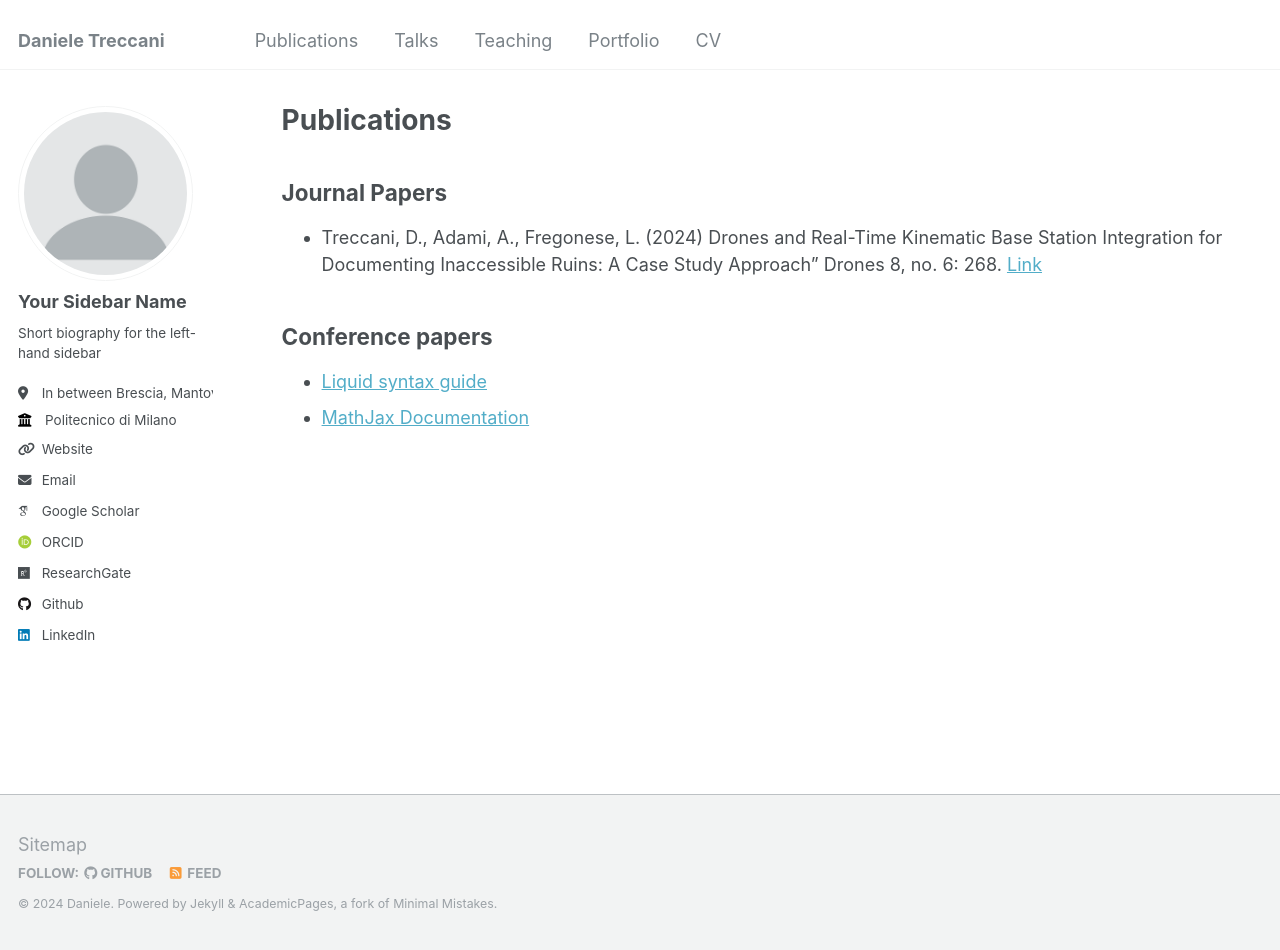
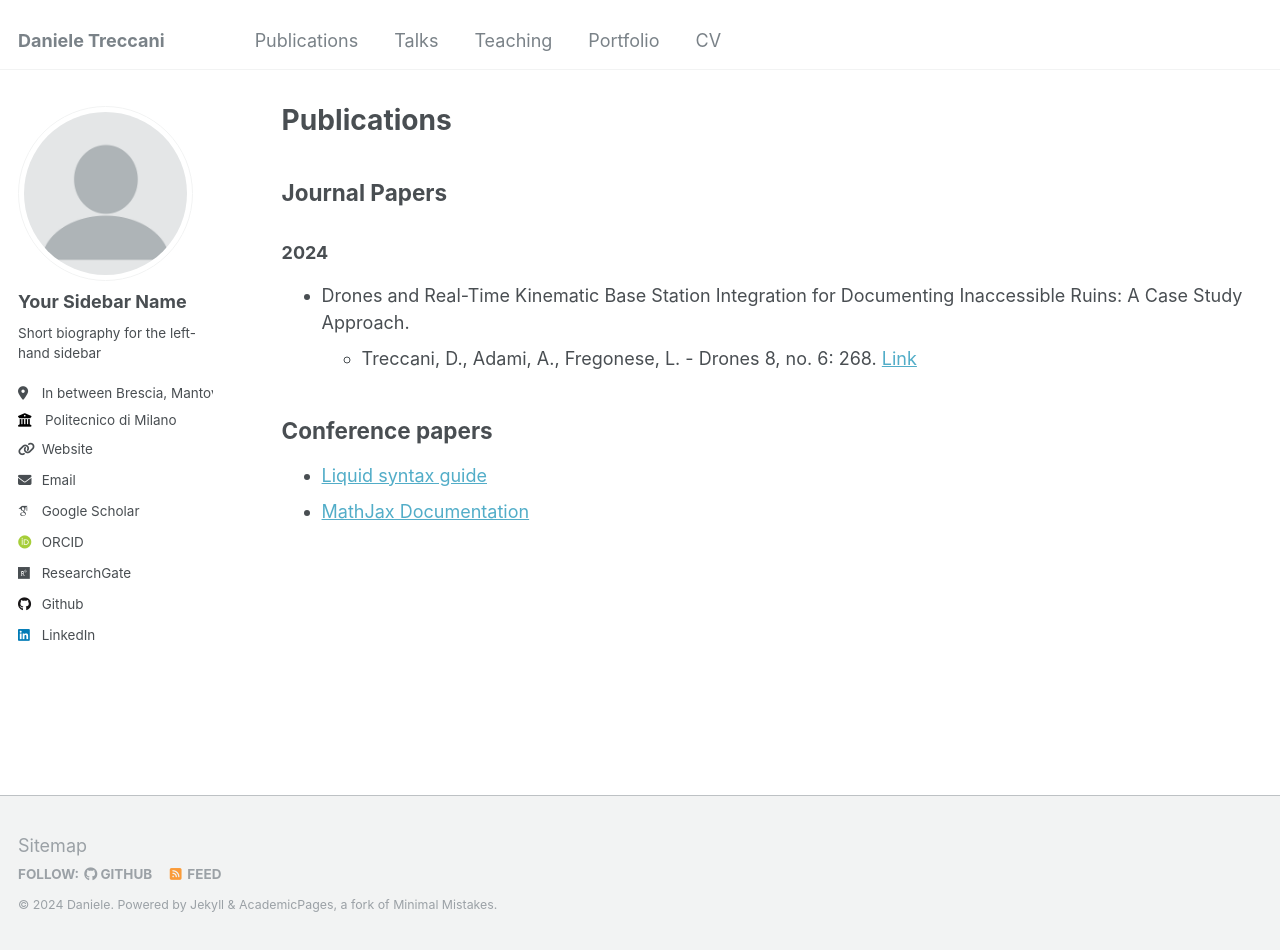
Before and after one commit to DanTRK/DanTRK.github.io, a Jekyll site: the page built from _pages/publications.md, in a window 1280 px wide and 950 px high. Built offline with Jekyll 4.4.1, drawn with Linux system fonts in a browser that asks for light colours; some web fonts are replaced; part of the change alters nothing that is shown.

```diff
--- a/_pages/publications.md
+++ b/_pages/publications.md
@@ -11,7 +11,9 @@ redirect_from:
 
 ## Journal Papers
 
-* Treccani, D., Adami, A., Fregonese, L. (2024) Drones and Real-Time Kinematic Base Station Integration for Documenting Inaccessible Ruins: A Case Study Approach" Drones 8, no. 6: 268.
+### 2024
+
+* <dt>Drones and Real-Time Kinematic Base Station Integration for Documenting Inaccessible Ruins: A Case Study Approach. </dt> - Treccani, D., Adami, A., Fregonese, L. - Drones 8, no. 6: 268.
 [Link](https://doi.org/10.3390/drones8060268)
 
 
```
